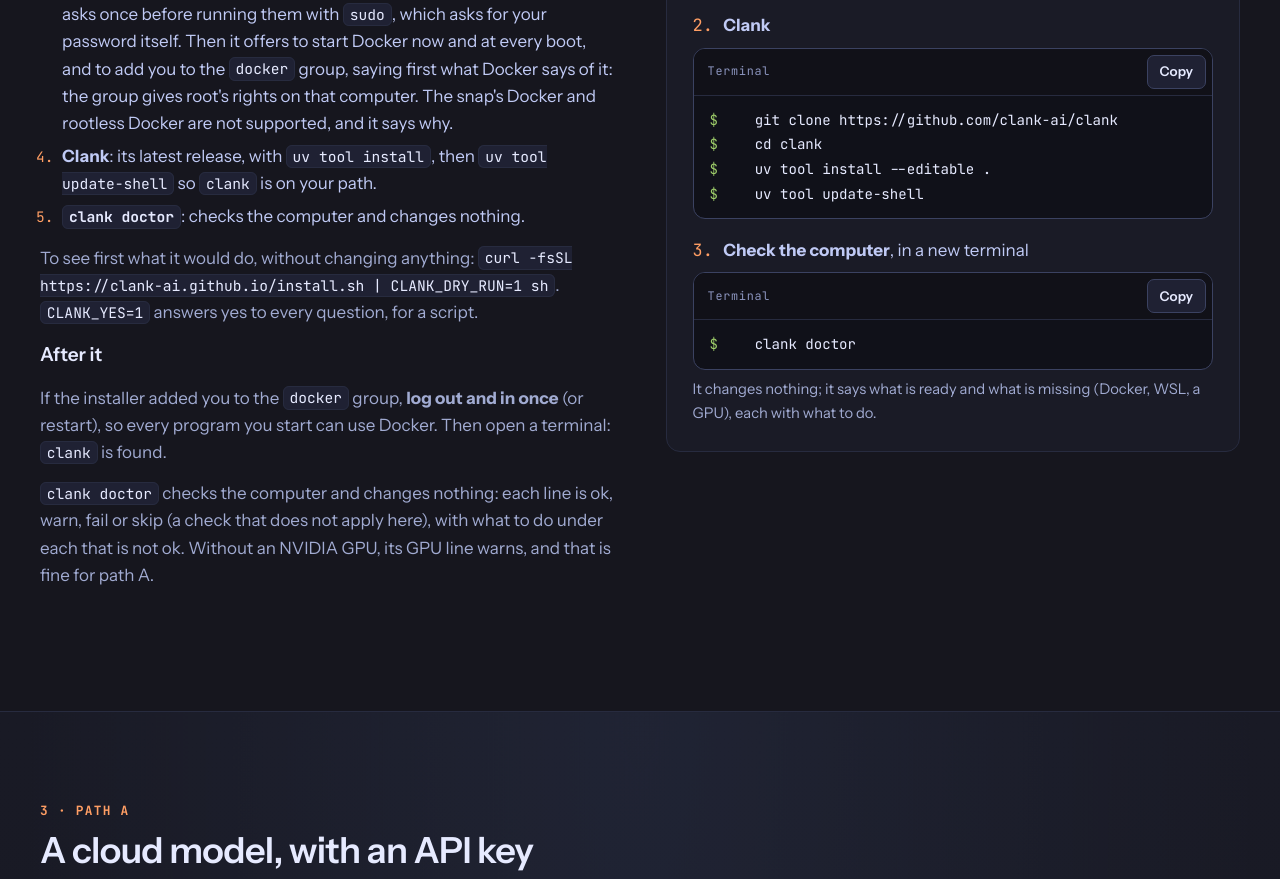
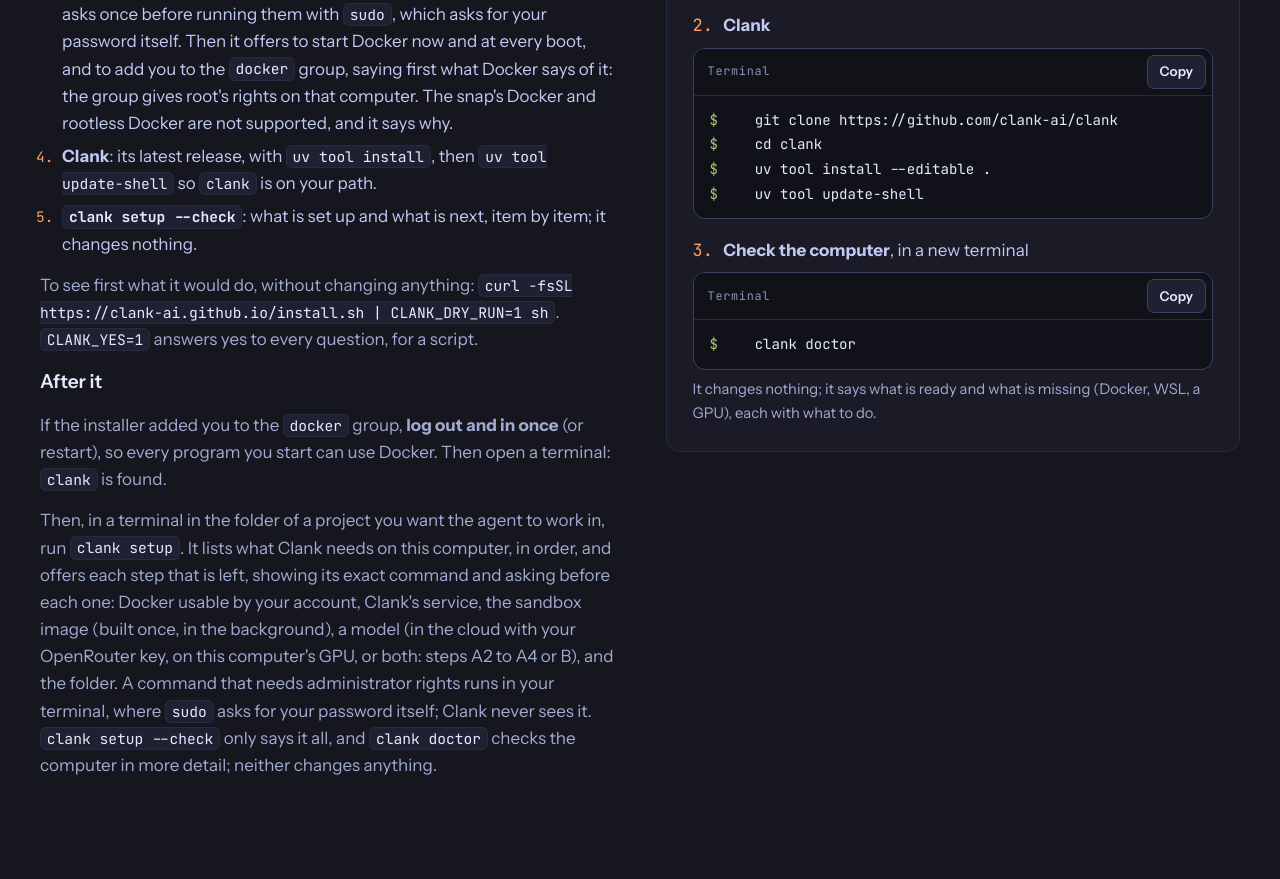
Before and after one commit to clank-ai/clank-ai.github.io, an Astro site: page /get-started in a window 1280 px wide. Shown: the part 1881-2760 px from the top of the page. Built offline with nearby package versions, Linux system fonts and the light colour scheme; Astro itself is replaced by a stand-in of ours.

Commit message:
Get started and the installer, for clank setup (Clank 0.3.0b4): the installer's last step is clank setup --check where Clank has it, and its next words say to run clank setup in a project's folder (and, first, to log out and in after joining the docker group); After it leads with clank setup, and step A2 says the console opens on Setup, where m opens Add a model

```diff
--- a/src/pages/get-started.astro
+++ b/src/pages/get-started.astro
@@ -66,21 +66,21 @@ const installerSays: Record<string, string[]> = {
     '<b>Git</b>: if it is missing, it offers <code>winget install --id Git.Git -e</code> and asks first.',
     '<b>Docker Desktop</b>: if it is missing, it offers <code>winget install --id Docker.DockerDesktop -e</code>, asking first. Windows asks for administrator rights; Docker Desktop may turn WSL 2 on and ask to restart (restart, and run the one line again: it goes on where it stopped). Then it offers to start Docker Desktop and waits while you accept its terms in its window.',
     '<b>Clank</b>: its latest release, with <code>uv tool install</code>, then <code>uv tool update-shell</code> so <code>clank</code> is on your path.',
-    '<b><code>clank doctor</code></b>: checks the computer and changes nothing.',
+    '<b><code>clank setup --check</code></b>: what is set up and what is next, item by item; it changes nothing.',
   ],
   macos: [
     "<b>uv</b>: the one you have, or Astral's own installer.",
     '<b>Git</b>: if it is missing, <code>xcode-select --install</code> (Apple\'s command-line tools) or <code>brew install git</code>, asking first.',
     "<b>Docker Desktop</b>: if it is missing and you have Homebrew, it offers <code>brew install --cask docker</code>; without Homebrew, Docker's download page. Then it offers to open Docker Desktop and waits while you accept its terms in its window.",
     '<b>Clank</b>: its latest release, with <code>uv tool install</code>, then <code>uv tool update-shell</code> so <code>clank</code> is on your path.',
-    '<b><code>clank doctor</code></b>: checks the computer and changes nothing.',
+    '<b><code>clank setup --check</code></b>: what is set up and what is next, item by item; it changes nothing.',
   ],
   linux: [
     "<b>uv</b>: the one you have, or Astral's own installer.",
     '<b>Git</b>: if it is missing, your package manager\'s command for it (apt, dnf, pacman or zypper), with <code>sudo</code>, asking first.',
     "<b>Docker Engine</b>, from Docker's own packages: it reads your distribution, prints the exact commands Docker's installation pages give for it, and asks once before running them with <code>sudo</code>, which asks for your password itself. Then it offers to start Docker now and at every boot, and to add you to the <code>docker</code> group, saying first what Docker says of it: the group gives root's rights on that computer. The snap's Docker and rootless Docker are not supported, and it says why.",
     '<b>Clank</b>: its latest release, with <code>uv tool install</code>, then <code>uv tool update-shell</code> so <code>clank</code> is on your path.',
-    '<b><code>clank doctor</code></b>: checks the computer and changes nothing.',
+    '<b><code>clank setup --check</code></b>: what is set up and what is next, item by item; it changes nothing.',
   ],
 };
 
@@ -209,9 +209,13 @@ const trouble = [
             program you start can use Docker. Then open a terminal: <code>clank</code> is found.
           </p>
           <p class="mu">
-            <code>clank doctor</code> checks the computer and changes nothing: each line is ok, warn, fail or skip (a check
-            that does not apply here), with what to do under each that is not ok. Without an NVIDIA GPU, its GPU line warns,
-            and that is fine for path A.
+            Then, in a terminal in the folder of a project you want the agent to work in, run <code>clank setup</code>. It
+            lists what Clank needs on this computer, in order, and offers each step that is left, showing its exact command
+            and asking before each one: Docker usable by your account, Clank's service, the sandbox image (built once, in
+            the background), a model (in the cloud with your OpenRouter key, on this computer's GPU, or both: steps A2 to
+            A4 or B), and the folder. A command that needs administrator rights runs in your terminal, where
+            <code>sudo</code> asks for your password itself; Clank never sees it. <code>clank setup --check</code> only
+            says it all, and <code>clank doctor</code> checks the computer in more detail; neither changes anything.
           </p>
         </div>
 
@@ -304,9 +308,11 @@ const trouble = [
             <p class="sn">A2</p>
             <h3>Run <code>clank</code>: Add a model</h3>
             <p>
-              Type <code>clank</code> in a terminal. With no model set up, the console opens on <b>Add a model</b> (later:
-              <Fragment set:html={k('F12')} /> in the menu, or <Fragment set:html={k('a')} /> on <b>Providers and
-              models</b>). It says what it found on this computer.
+              Type <code>clank</code> in a terminal. While something Clank needs is missing, the console opens on
+              <b>Setup</b>, the same checklist as <code>clank setup</code>: press <Fragment set:html={k('m')} /> for
+              <b>Add a model</b> (later: <Fragment set:html={k('F12')} /> in the menu, or <Fragment set:html={k('a')} /> on
+              <b>Providers and models</b>). It says what it found on this computer. <code>clank setup</code>, in a
+              terminal, walks the same steps.
             </p>
             <p>Press <Fragment set:html={k('c')} /> for a cloud model.</p>
           </div>
```
Also changed, not shown: 1 other file.
